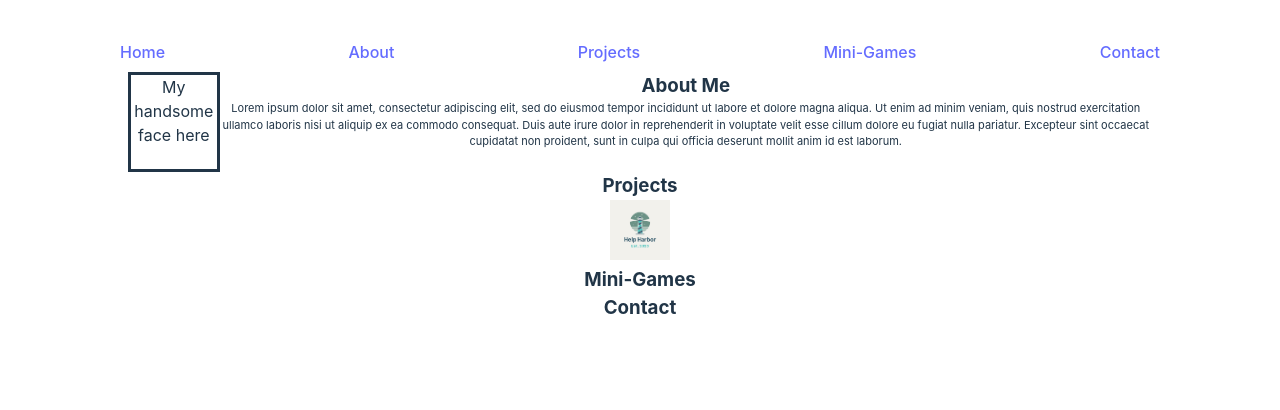
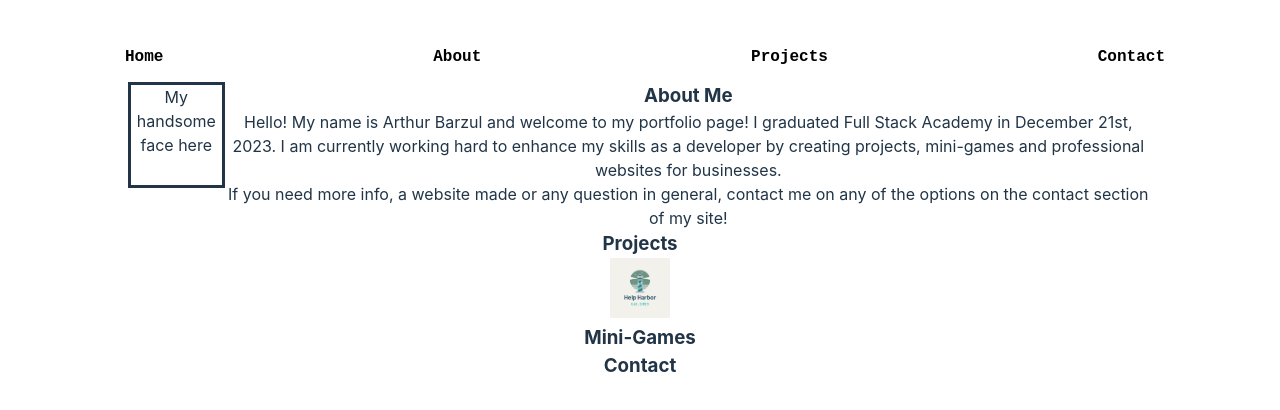
Before and after one commit to Art-Luzrab/PortfolioSite, a React (Vite) app: page / in a window 1280 px wide. Shown: the top 410 px of the page. Built offline with nearby package versions, Linux system fonts and the light colour scheme.

Commit message:
worked on nav and about me section

```diff
--- a/src/App.css
+++ b/src/App.css
@@ -1,3 +1,9 @@
+* {
+  margin: 0;
+  padding: 0;
+  box-sizing: inherit;
+}
+
 body {
   display: flex;
   flex-direction: column;
@@ -22,7 +28,6 @@ body {
 
 #meDescription {
   font-size: 11px;
-  margin
 }
 /* everything about me ----------------------------------------------------------------------------------------- */
 
--- a/src/App.jsx
+++ b/src/App.jsx
@@ -20,14 +20,17 @@ function App() {
 
             <div class="aboutDesc">
               <h3>About Me</h3>
-              <p id="meDescription">
-                Lorem ipsum dolor sit amet, consectetur adipiscing elit, sed do
-                eiusmod tempor incididunt ut labore et dolore magna aliqua. Ut
-                enim ad minim veniam, quis nostrud exercitation ullamco laboris
-                nisi ut aliquip ex ea commodo consequat. Duis aute irure dolor
-                in reprehenderit in voluptate velit esse cillum dolore eu fugiat
-                nulla pariatur. Excepteur sint occaecat cupidatat non proident,
-                sunt in culpa qui officia deserunt mollit anim id est laborum.
+              <p>
+                Hello! My name is Arthur Barzul and welcome to my portfolio
+                page! I graduated Full Stack Academy in December 21st, 2023. I
+                am currently working hard to enhance my skills as a developer by
+                creating projects, mini-games and professional websites for
+                businesses.
+              </p>
+              <p>
+                If you need more info, a website made or any question in
+                general, contact me on any of the options on the contact section
+                of my site!
               </p>
             </div>
           </div>
--- a/src/NavBar.jsx
+++ b/src/NavBar.jsx
@@ -8,7 +8,7 @@ export default function NavBar() {
           <a href="#">Home</a>
           <a href="#">About</a>
           <a href="#">Projects</a>
-          <a href="#">Mini-Games</a>
+
           <a href="#">Contact</a>
         </ul>
       </nav>
--- a/src/index.css
+++ b/src/index.css
@@ -19,15 +19,6 @@
   text-rendering: optimizeLegibility;
   -webkit-font-smoothing: antialiased;
   -moz-osx-font-smoothing: grayscale;
-}
-
-a {
-  font-weight: 500;
-  color: #646cff;
-  text-decoration: inherit;
-}
-a:hover {
-  color: #535bf2;
 }
 
 body {
--- a/src/navBar.css
+++ b/src/navBar.css
@@ -1,14 +1,20 @@
-* {
-  margin: 0;
-  padding: 0;
-  box-sizing: border-box;
+nav {
+  width: 100%;
+  padding: 5px;
 }
-
 nav ul {
   justify-content: space-between;
   display: flex;
 }
 
-nav {
-  width: 100%;
+nav a {
+  font-family: "Courier New", Courier, monospace;
+  font-weight: bold;
+  color: black;
+  text-decoration: inherit;
 }
+
+a:hover {
+  text-decoration: underline;
+  text-decoration-color: black;
+}
```
